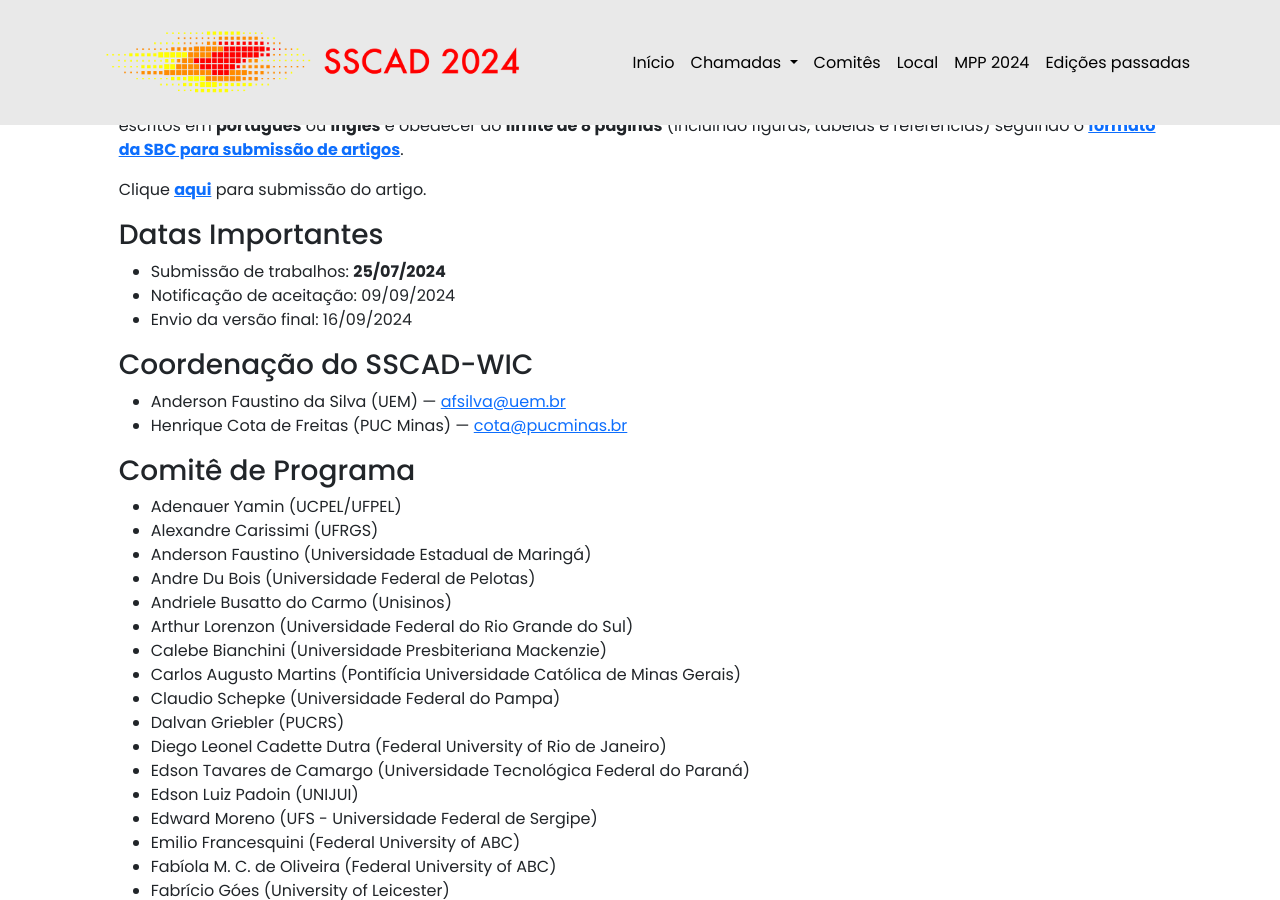
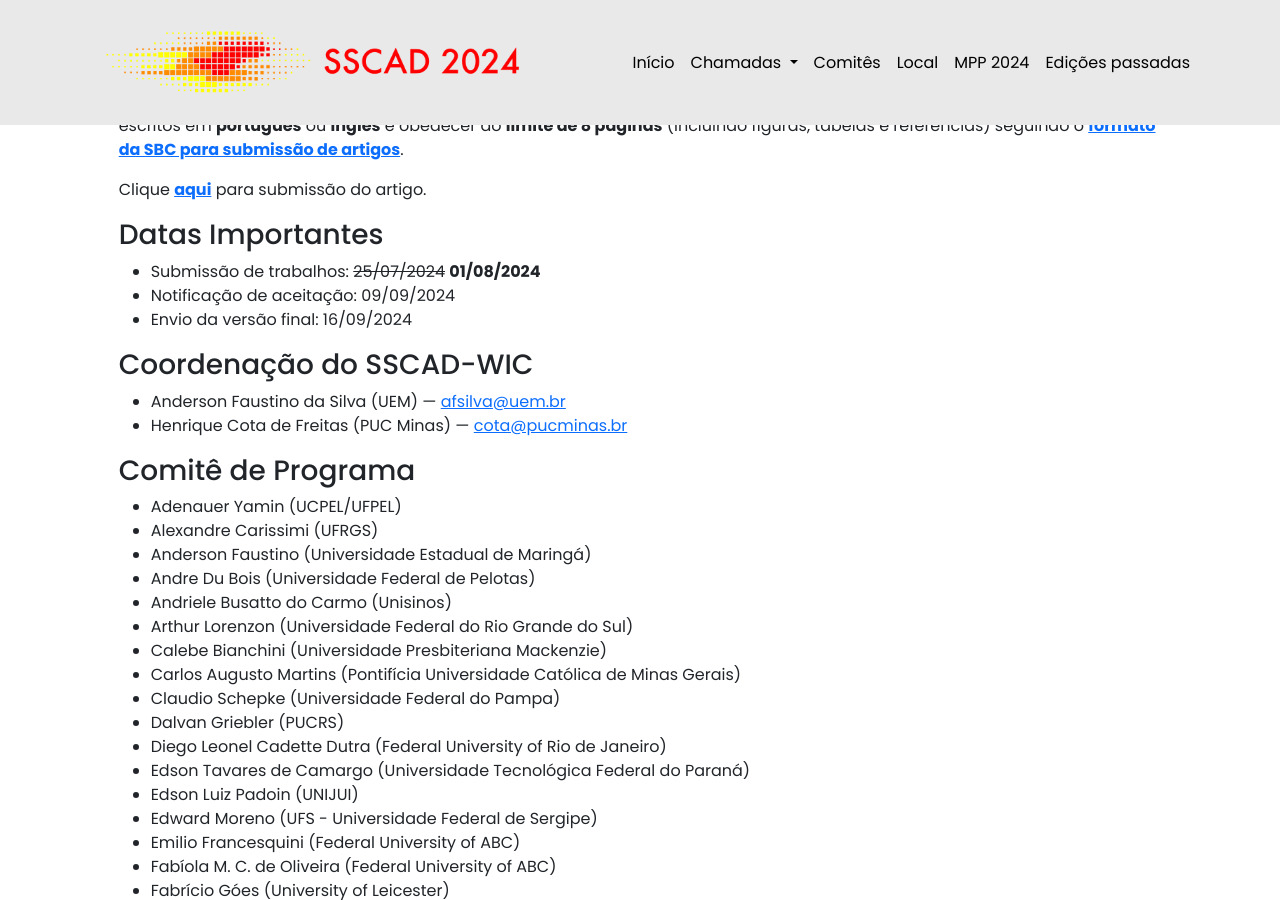
Before and after one commit to ce-acpad/sscad2024, a Jekyll site: the page built from cfp_wic.html, in a window 1280 px wide and 900 px high, scrolled down 1780 px. Built offline with Jekyll 4.4.1, drawn with Linux system fonts in a browser that asks for light colours.

Commit message:
Update cfp_wic.html

```diff
--- a/cfp_wic.html
+++ b/cfp_wic.html
@@ -64,7 +64,7 @@
 
 <h3>Datas Importantes</h3>
 <ul>
-<li>Submissão de trabalhos: <strong>25/07/2024</strong></li>
+<li>Submissão de trabalhos: <del>25/07/2024</del> <strong>01/08/2024</strong></li>
 <li>Notificação de aceitação: 09/09/2024</li>
 <li>Envio da versão final: 16/09/2024</li>
 <!--
```
